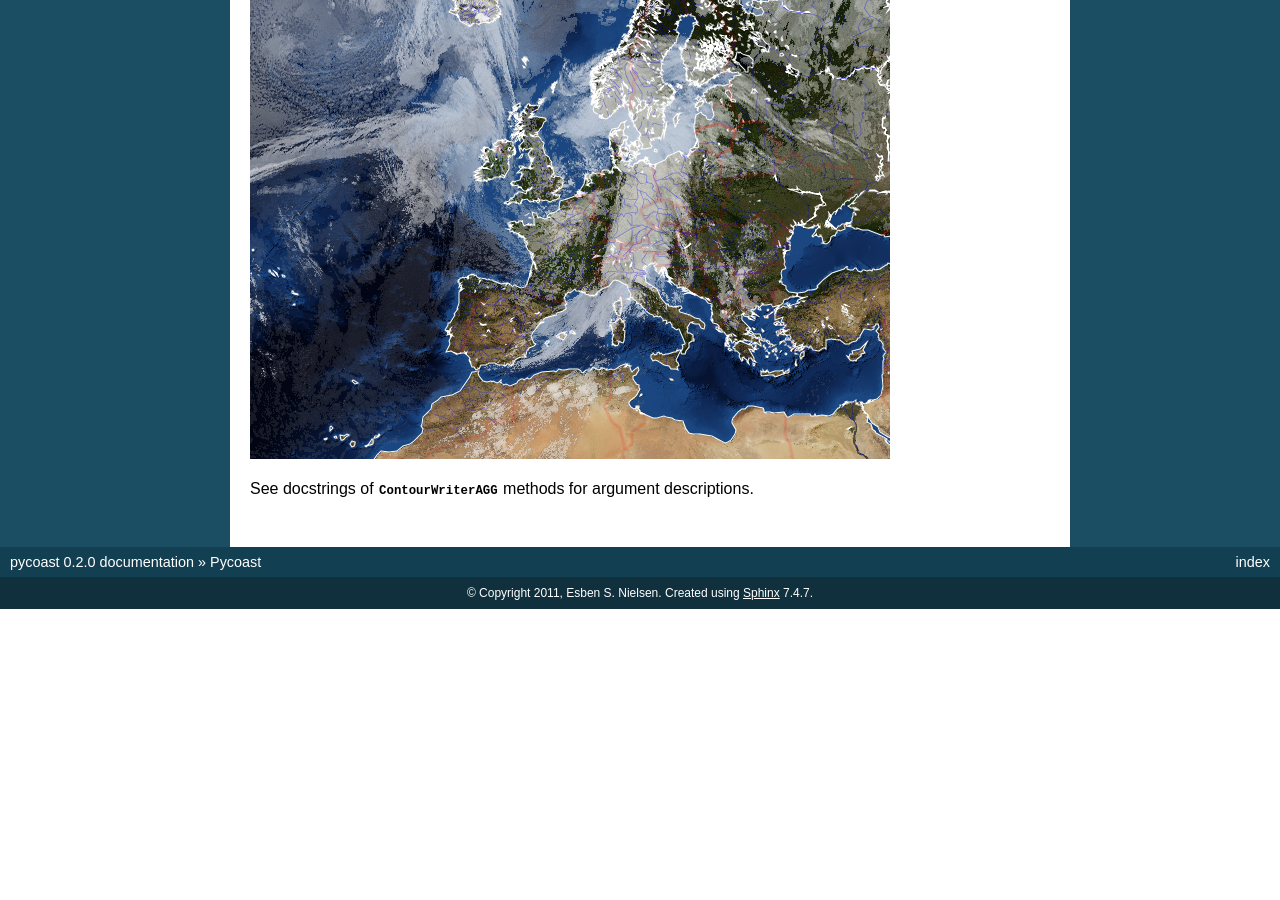
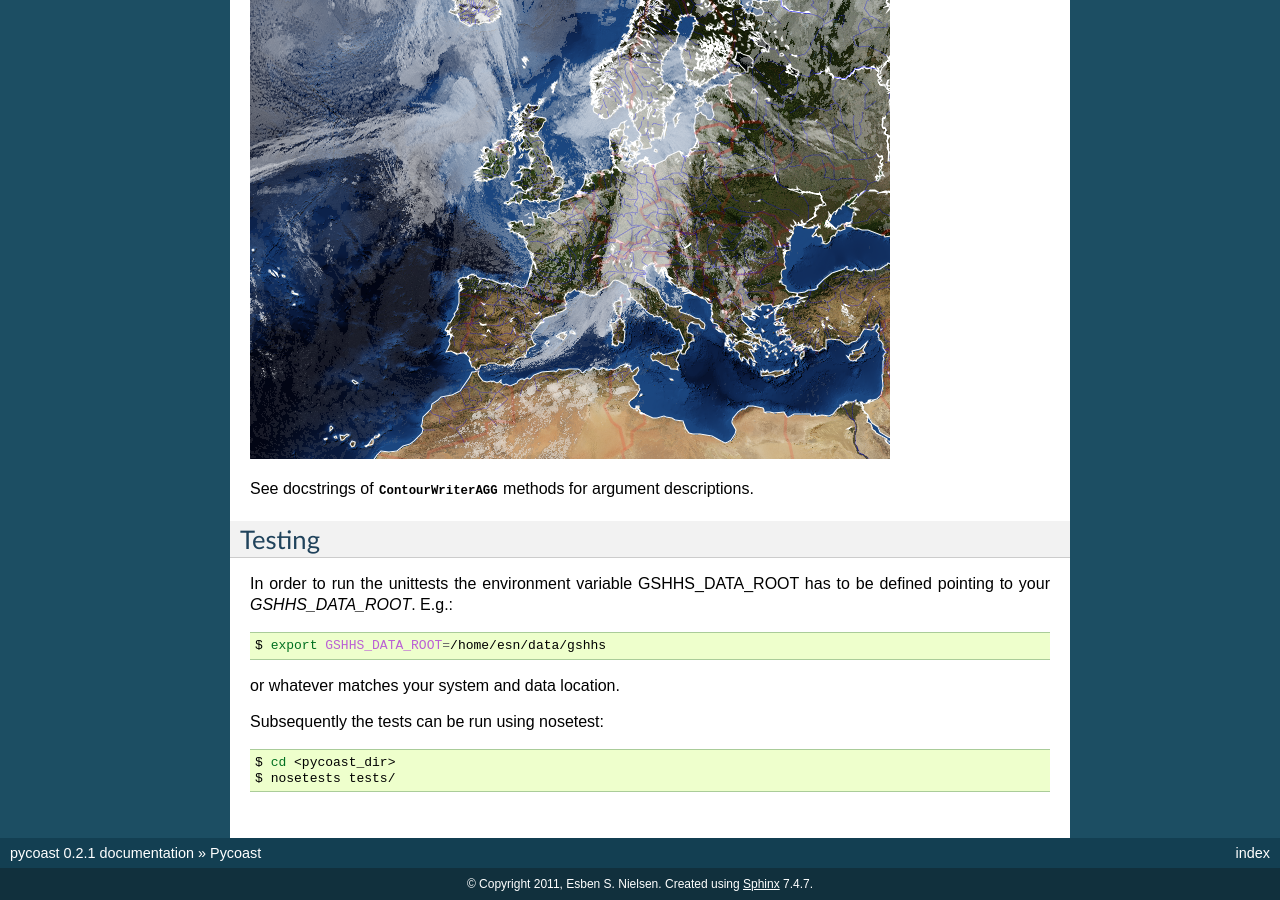
Before and after one commit to pytroll/pycoast, a Sphinx documentation site: the page built from docs/source/index.rst, in a window 1280 px wide and 900 px high, scrolled down 4330 px. Built offline with Sphinx 7.4.7, drawn with Linux system fonts in a browser that asks for light colours; before the commit the page ends 4939 px from its top, so only the background shows below that; some of the changed text lies outside the part shown.

Commit message:
added testing

```diff
--- a/docs/source/index.rst
+++ b/docs/source/index.rst
@@ -142,6 +142,24 @@ and making the not-so-nice image from the first example nice:
 
 See docstrings of :attr:`ContourWriterAGG` methods for argument descriptions.
 
+Testing
+-------
+In order to run the unittests the environment variable GSHHS_DATA_ROOT has to be defined pointing to your *GSHHS_DATA_ROOT*. E.g.:
+
+.. code-block:: bash
+
+    $ export GSHHS_DATA_ROOT=/home/esn/data/gshhs
+
+or whatever matches your system and data location.
+
+Subsequently the tests can be run using nosetest:
+
+.. code-block:: bash
+
+    $ cd <pycoast_dir>
+    $ nosetests tests/
+
+
 .. _pyshp: http://code.google.com/p/pyshp/
 .. _PIL: http://www.pythonware.com/products/pil/
 .. _SOEST: http://www.soest.hawaii.edu/pwessel/gshhs/index.html
--- a/pycoast/version.py
+++ b/pycoast/version.py
@@ -16,4 +16,4 @@
 # along with this program.  If not, see <http://www.gnu.org/licenses/>.
 
 
-__version__ = '0.2.0'
+__version__ = '0.2.1'
```
Also changed, not shown: 16 other files.
